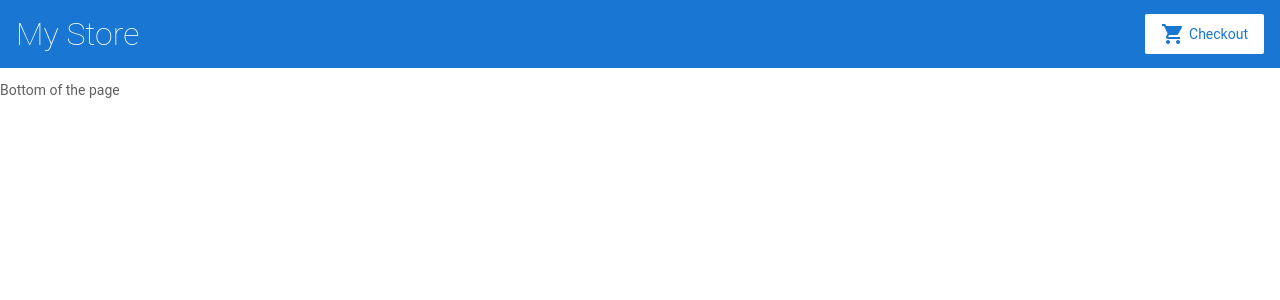
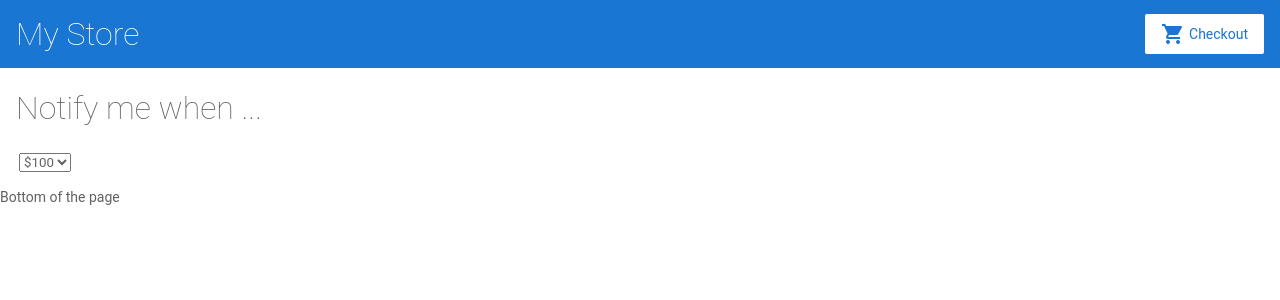
Before and after one commit to ZeroJimmy100/angular-perscholas-project1, an Angular app: page /notify-me in a window 1280 px wide. Before the commit this address led to /. Shown: the top 300 px of the page. Built offline with nearby package versions, Linux system fonts and the light colour scheme.

Commit message:
3 files modified, 3 added

```diff
--- /dev/null
+++ b/src/app/notify-me/notify-me.component.html
@@ -0,0 +1,18 @@
+<h1>Notify me when ...</h1>
+<form>
+  <table>
+    <tr>
+      <td>
+        <select name="notifyMePrice" id="notifyMePrice">
+          <option value="100">$100</option>
+          <option value="200">$200</option>
+          <option value="300">$300</option>
+          <option value="400">$400</option>
+          <option value="500">$500</option>
+          <option value="600">$600</option>
+          <option value="700">$700</option>
+        </select>
+      </td>
+    </tr>
+  </table>
+</form>
--- /dev/null
+++ b/src/app/notify-me/notify-me.component.ts
@@ -0,0 +1,15 @@
+import { Component, OnInit } from '@angular/core';
+
+@Component({
+  selector: 'app-notify-me',
+  templateUrl: './notify-me.component.html',
+  styleUrls: ['./notify-me.component.css']
+})
+export class NotifyMeComponent implements OnInit {
+
+  constructor() { }
+
+  ngOnInit() {
+  }
+
+}
--- a/src/app/product-list/product-list.component.html
+++ b/src/app/product-list/product-list.component.html
@@ -8,6 +8,7 @@
     </a>
   </h3>
 
+
   <p *ngIf="product.description">
     Description: {{ product.description }}
     Price: ${{ product.price }}
@@ -16,8 +17,13 @@
   <button (click)="share()">
     Share
   </button>
-  <app-product-alerts [product]="product" (notify)="onNotify(product)">
-  </app-product-alerts>
+  <br/>
+  <a [routerLink]="['/notify-me']">
+    notify me for {{ product.name }}
+  </a>
+  <br/>
+  <!-- <app-product-alerts [product]="product" (notify)="onNotify(product)">
+  </app-product-alerts> -->
 
 </div>
 
--- a/src/app/products.ts
+++ b/src/app/products.ts
@@ -5,26 +5,26 @@ export interface Product {
   description?: string;
 }
 
-export const products: Array<any> = [
-  {
-    id: 1,
-    name: 'Phone XL',
-    price: 799,
-    description: 'A large phone with one of the best screens'
-  },
-  {
-    id: 2,
-    name: 'Phone Mini',
-    price: 699,
-    description: 'A great phone with one of the best cameras'
-  },
-  {
-    id: 3,
-    name: 'Phone Standard',
-    price: 299,
-    description: ''
-  }
-];
+// export const products: Array<any> = [
+//   {
+//     id: 1,
+//     name: 'Phone XL',
+//     price: 799,
+//     description: 'A large phone with one of the best screens'
+//   },
+//   {
+//     id: 2,
+//     name: 'Phone Mini',
+//     price: 699,
+//     description: 'A great phone with one of the best cameras'
+//   },
+//   {
+//     id: 3,
+//     name: 'Phone Standard',
+//     price: 299,
+//     description: ''
+//   }
+// ];
 
 // export const products: Array<Product> = [
 //   {
@@ -47,26 +47,26 @@ export const products: Array<any> = [
 //   }
 // ];
 
-// export const products = [
-//   {
-//     id: 1,
-//     name: 'Phone XL',
-//     price: 799,
-//     description: 'A large phone with one of the best screens'
-//   },
-//   {
-//     id: 2,
-//     name: 'Phone Mini',
-//     price: 699,
-//     description: 'A great phone with one of the best cameras'
-//   },
-//   {
-//     id: 3,
-//     name: 'Phone Standard',
-//     price: 299,
-//     description: ''
-//   }
-// ];
+export const products = [
+  {
+    id: 1,
+    name: 'Phone XL',
+    price: 799,
+    description: 'A large phone with one of the best screens'
+  },
+  {
+    id: 2,
+    name: 'Phone Mini',
+    price: 699,
+    description: 'A great phone with one of the best cameras'
+  },
+  {
+    id: 3,
+    name: 'Phone Standard',
+    price: 299,
+    description: ''
+  }
+];
 
 // export const shoes = [
 //   {
```
Also changed, not shown: src/app/app.module.ts (+7 -1 lines), src/app/notify-me/notify-me.component.css (added).
